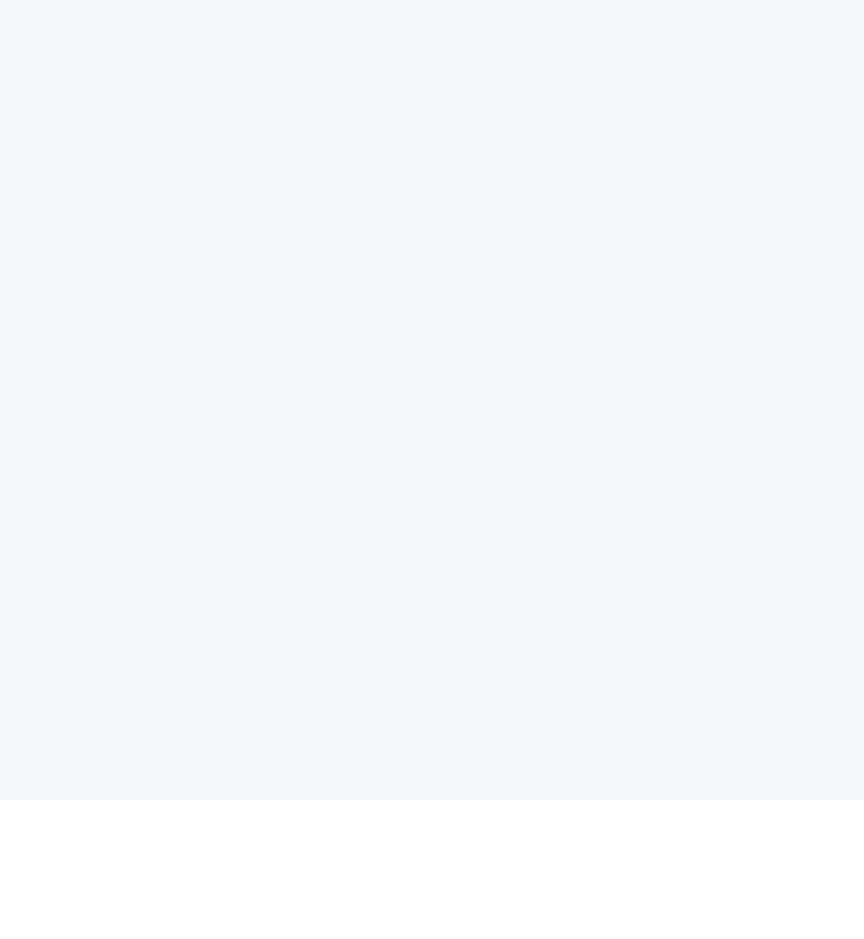
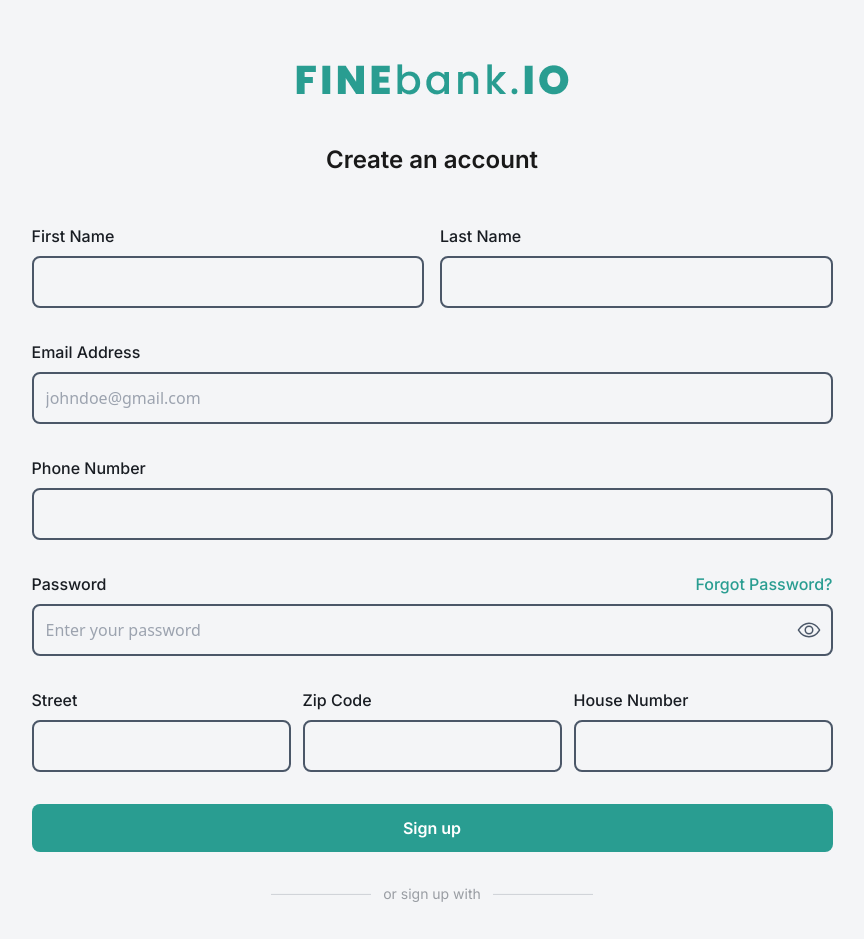
Before and after one commit to PaccyC/banking-system-springboot-microservices-kafka-zipkin, a React (Vite) app in the folder frontend/: page /auth/signup in a window 1280 px wide. Shown: the top 939 px of the page, without its empty margins (208-1072 px from the left). Before the commit the page ends 800 px from the top, so only its background shows below. Built offline with nearby package versions, Linux system fonts and the light colour scheme.

Commit message:
finished signup page

```diff
--- a/frontend/src/pages/Signup.tsx
+++ b/frontend/src/pages/Signup.tsx
@@ -1,9 +1,156 @@
+import { useState } from "react"
+import { IoEyeOffOutline, IoEyeOutline } from "react-icons/io5"
+import { Link } from "react-router-dom"
 
+
+const onSubmit =()=>{
+
+}
 const Signup = () => {
+  const [showPassword, setShowPassword]= useState(false)
+
   return (
-    <div>
+    <div className=" flex flex-col gap-12 justify-center py-16  ">
+    <div className=" flex justify-center">
 
+      <img
+      src="/images/logo.png"
+      alt="Logo Image"
+      />
     </div>
+
+    <h3 className=" text-center text-dark-1 font-inter font-semibold text-2xl">Create an account</h3>
+
+    <form onSubmit={onSubmit}>
+    <div className=" flex flex-col gap-8">
+      <div className=" w-full grid gap-4 grid-cols-2">
+        <div className="flex flex-col gap-2">
+          <label className=" font-medium font-inter text-dark-4 text-[16px]">First Name</label>
+          <input
+            type="text"
+            name="firstname"
+            className="border-2 border-dark-3 rounded-lg bg-secondary focus:border-dark-3 w-full px-3 py-3  text-gray-2"
+            />
+
+        </div>
+        <div className="flex flex-col gap-2">
+          <label className=" font-medium font-inter text-dark-4 text-[16px]">Last Name</label>
+          <input
+            type="text"
+            name="lastname"
+            className="border-2 border-dark-3 rounded-lg bg-secondary focus:border-dark-3 w-full px-3 py-3  text-gray-2"
+            />
+
+        </div>
+      </div>
+      <div className="flex flex-col gap-2">
+        <label className=" font-medium font-inter text-dark-4 text-[16px]">Email Address</label>
+        <input
+          type="text"
+          name="email"
+          placeholder="johndoe@gmail.com"
+          className="border-2 border-dark-3 rounded-lg bg-secondary focus:border-dark-3 w-full px-3 py-3  text-gray-2"
+          />
+
+      </div>
+      <div className="flex flex-col gap-2">
+          <label className=" font-medium font-inter text-dark-4 text-[16px]">Phone Number</label>
+          <input
+            type="tel"
+            name="phoneNumber"
+            className="border-2 border-dark-3 rounded-lg bg-secondary focus:border-dark-3 w-full px-3 py-3  text-gray-2"
+            />
+
+        </div>
+      <div className="flex flex-col gap-2">
+        <div className=" flex w-full justify-between">
+          <label className=" font-medium font-inter text-dark-4 text-[16px]">Password</label>
+          <Link
+          to="/forgot-password"
+          className=" text-primary-1 font-inter font-medium text-[16px]"
+          >
+                Forgot Password?
+          </Link>
+        </div>
+        <div className="relative">
+    <input
+      type={showPassword ? "text" : "password"}
+      name="password"
+      className="border-2 border-dark-3 rounded-lg bg-secondary focus:border-dark-3 w-full px-3 py-3 text-gray-2 pr-10"
+      placeholder="Enter your password"
+    />
+
+    <div
+      className="absolute right-3 top-1/2 transform -translate-y-1/2 cursor-pointer"
+      onClick={() => setShowPassword(!showPassword)}
+    >
+      {showPassword ? (
+        <IoEyeOffOutline className="text-primary-1" size={24} />
+      ) : (
+        < IoEyeOutline className="text-gray-2" size={24} />
+      )}
+    </div>
+  </div>
+
+       </div>
+
+       <div className="w-full grid gap-3 grid-cols-3">
+       <div className="flex flex-col gap-2">
+          <label className=" font-medium font-inter text-dark-4 text-[16px]">Street</label>
+          <input
+            type="text"
+            name="street"
+            className="border-2 border-dark-3 rounded-lg bg-secondary focus:border-dark-3 w-full px-3 py-3  text-gray-2"
+            />
+
+        </div>
+        <div className="flex flex-col gap-2">
+          <label className=" font-medium font-inter text-dark-4 text-[16px]">Zip Code</label>
+          <input
+            type="text"
+            name="zipcode"
+            className="border-2 border-dark-3 rounded-lg bg-secondary focus:border-dark-3 w-full px-3 py-3  text-gray-2"
+            />
+
+        </div>
+        <div className="flex flex-col gap-2">
+          <label className=" font-medium font-inter text-dark-4 text-[16px]">House Number</label>
+          <input
+            type="text"
+            name="house_number"
+            className="border-2 border-dark-3 rounded-lg bg-secondary focus:border-dark-3 w-full px-3 py-3  text-gray-2"
+            />
+
+        </div>
+      </div>
+
+       <button className=" font-semibold text-[16px] leading-6 font-inter bg-primary-1 rounded-lg text-white px-3 py-3">Sign up</button>
+
+       <div className=" flex gap-3 justify-center items-center">
+        <hr className=" bg-gray-2 h-[2px] w-[100px] opacity-20"/>
+        <p className=" text-gray-3 font-inter text-[14px] leading-5">or sign up with</p>
+        <hr className="bg-gray-2 h-[2px] w-[100px] opacity-20"/>
+       </div>
+
+       {/* Agreement */}
+       <p className=" text-[16px] font-medium font-inter">By continuing, you agree to our <span className=" text-primary-1"><Link to="/terms_of_service">terms of service.</Link></span></p>
+       <button className=" bg-light-gray px-6 py-3 flex justify-center items-center rounded-lg text-gray-2 text-[16px] font-inter font-normal ">
+        <img
+        src="/icons/Google.svg"
+        alt="Google icon"
+        width={24}
+        height={24}
+        className=" mr-4"
+        />
+
+     Continue with Google
+       </button>
+
+
+       <p className=" font-inter text-gray-1 text-center">Already have an account? <Link to="/auth/signin" className=" text-primary-1 font-semibold font-inter">Sign in here</Link></p>
+      </div>
+    </form>
+  </div>
   )
 }
 
```
